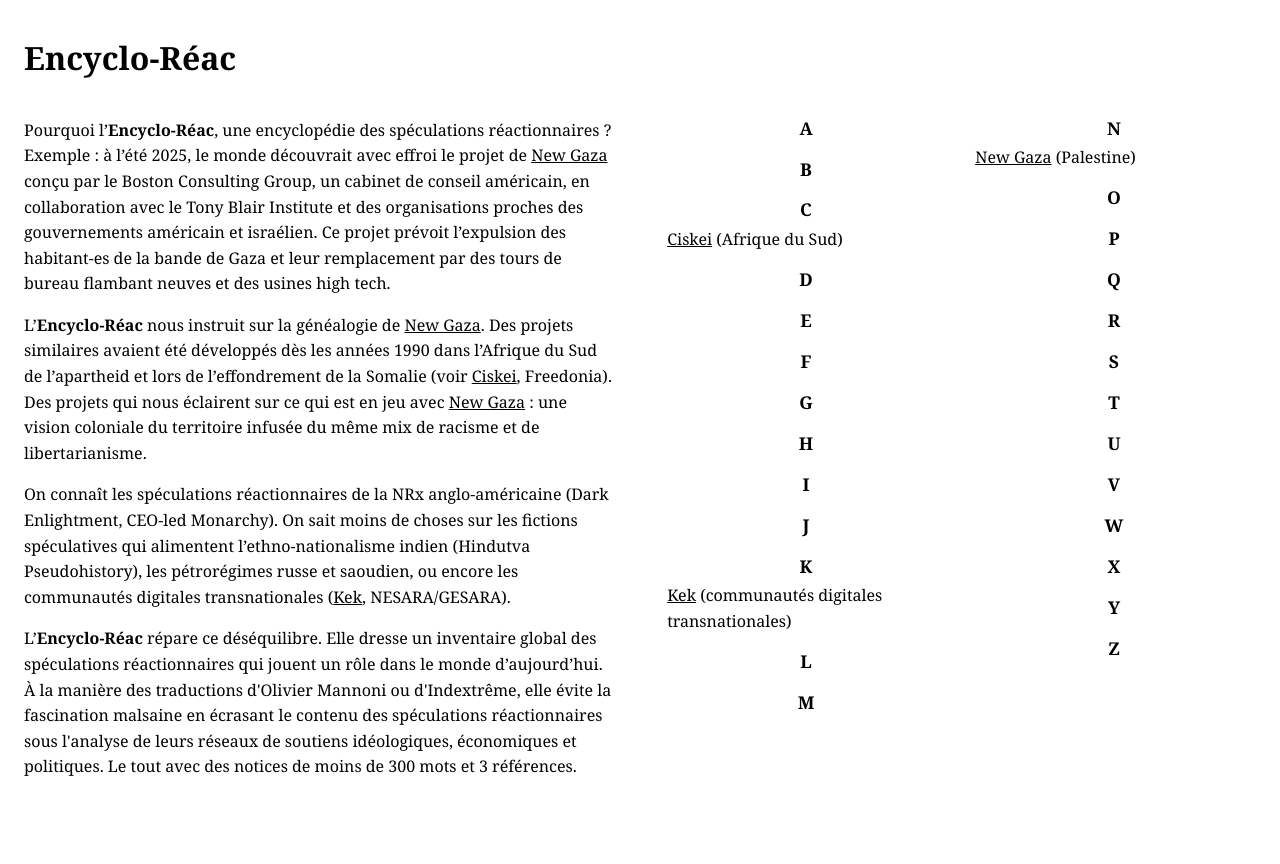
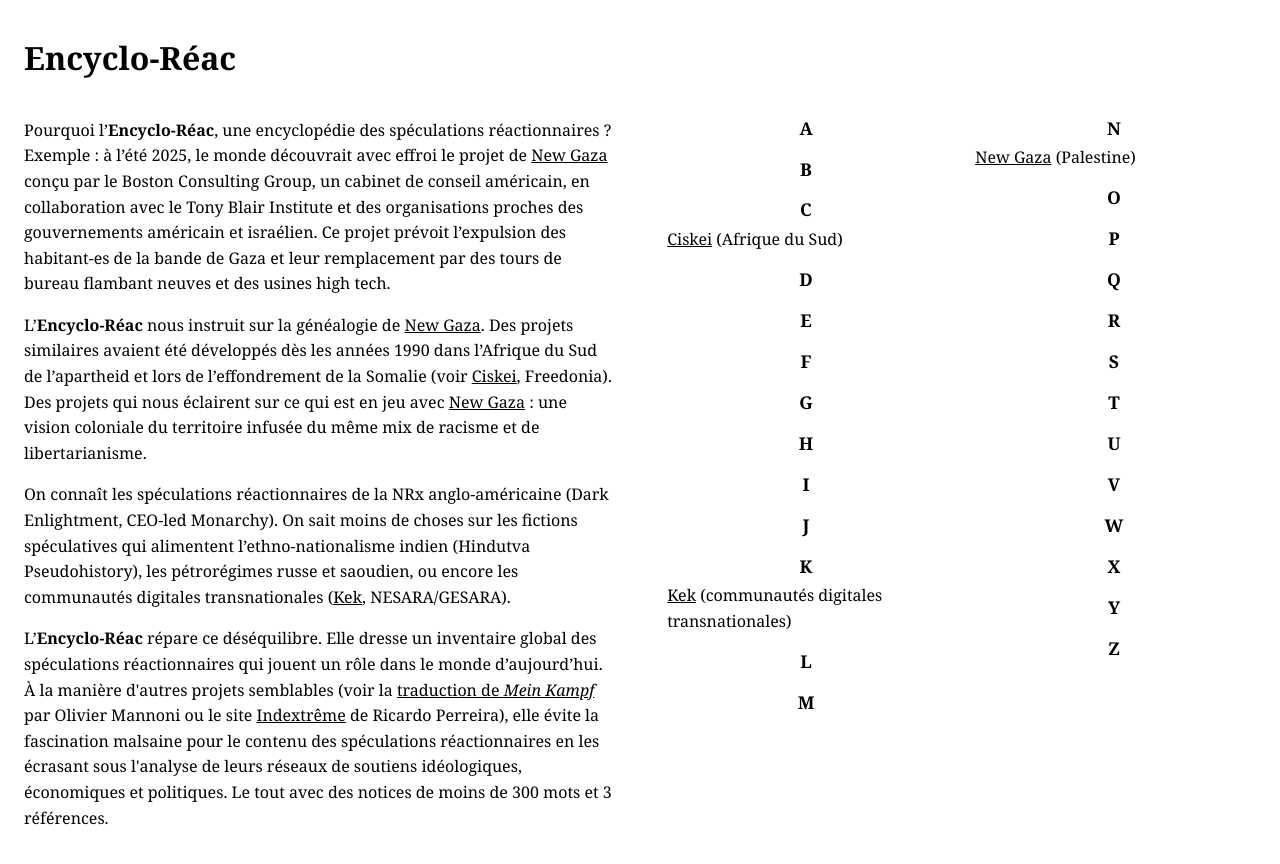
Before and after one commit to encycloreac/encycloreac.github.io, a Jekyll site: the page built from index.html, in a window 1280 px wide. Shown: the top 864 px of the page. Built offline with Jekyll 4.4.1, drawn with Linux system fonts in a browser that asks for light colours.

Commit message:
Update index.html

```diff
--- a/index.html
+++ b/index.html
@@ -4,4 +4,4 @@
 <p>Pourquoi l&rsquo;<b>Encyclo-Réac</b>, une encyclopédie des spéculations réactionnaires ? Exemple : à l&rsquo;été 2025, le monde découvrait avec effroi le projet de <a href="/new-gaza/">New Gaza</a> conçu par le Boston Consulting Group, un cabinet de conseil américain, en collaboration avec le Tony Blair Institute et des organisations proches des gouvernements américain et israélien. Ce projet prévoit l&rsquo;expulsion des habitant-es de la bande de Gaza et leur remplacement par des tours de bureau flambant neuves et des usines high tech.</p>
 <p>L&rsquo;<b>Encyclo-Réac</b> nous instruit sur la généalogie de <a href="/new-gaza/">New Gaza</a>. Des projets similaires avaient été développés dès les années 1990 dans l&rsquo;Afrique du Sud de l&rsquo;apartheid et lors de l&rsquo;effondrement de la Somalie (voir <a href="/ciskei/">Ciskei</a>, Freedonia). Des projets qui nous éclairent sur ce qui est en jeu avec <a href="/new-gaza/">New Gaza</a> : une vision coloniale du territoire infusée du même mix de racisme et de libertarianisme.</p>
 <p>On connaît les spéculations réactionnaires de la NRx anglo-américaine (Dark Enlightment, CEO-led Monarchy). On sait moins de choses sur les fictions spéculatives qui alimentent l&rsquo;ethno-nationalisme indien (Hindutva Pseudohistory), les pétrorégimes russe et saoudien, ou encore les communautés digitales transnationales (<a href="/kek/">Kek</a>, NESARA/GESARA).</p>
-<p>L&rsquo;<b>Encyclo-Réac</b> répare ce déséquilibre. Elle dresse un inventaire global des spéculations réactionnaires qui jouent un rôle dans le monde d&rsquo;aujourd&rsquo;hui. À la manière des traductions d'Olivier Mannoni ou d'Indextrême, elle évite la fascination malsaine en écrasant le contenu des spéculations réactionnaires sous l'analyse de leurs réseaux de soutiens idéologiques, économiques et politiques. Le tout avec des notices de moins de 300 mots et 3 références.</p>
+<p>L&rsquo;<b>Encyclo-Réac</b> répare ce déséquilibre. Elle dresse un inventaire global des spéculations réactionnaires qui jouent un rôle dans le monde d&rsquo;aujourd&rsquo;hui. À la manière d'autres projets semblables (voir la <a href="https://www.fayard.fr/livre/historiciser-le-mal-9782213671185/">traduction de <em>Mein Kampf</em></a> par Olivier Mannoni ou le site <a href="https://indextreme.fr/">Indextrême</a> de Ricardo Perreira), elle évite la fascination malsaine pour le contenu des spéculations réactionnaires en les écrasant sous l'analyse de leurs réseaux de soutiens idéologiques, économiques et politiques. Le tout avec des notices de moins de 300 mots et 3 références.</p>
```
